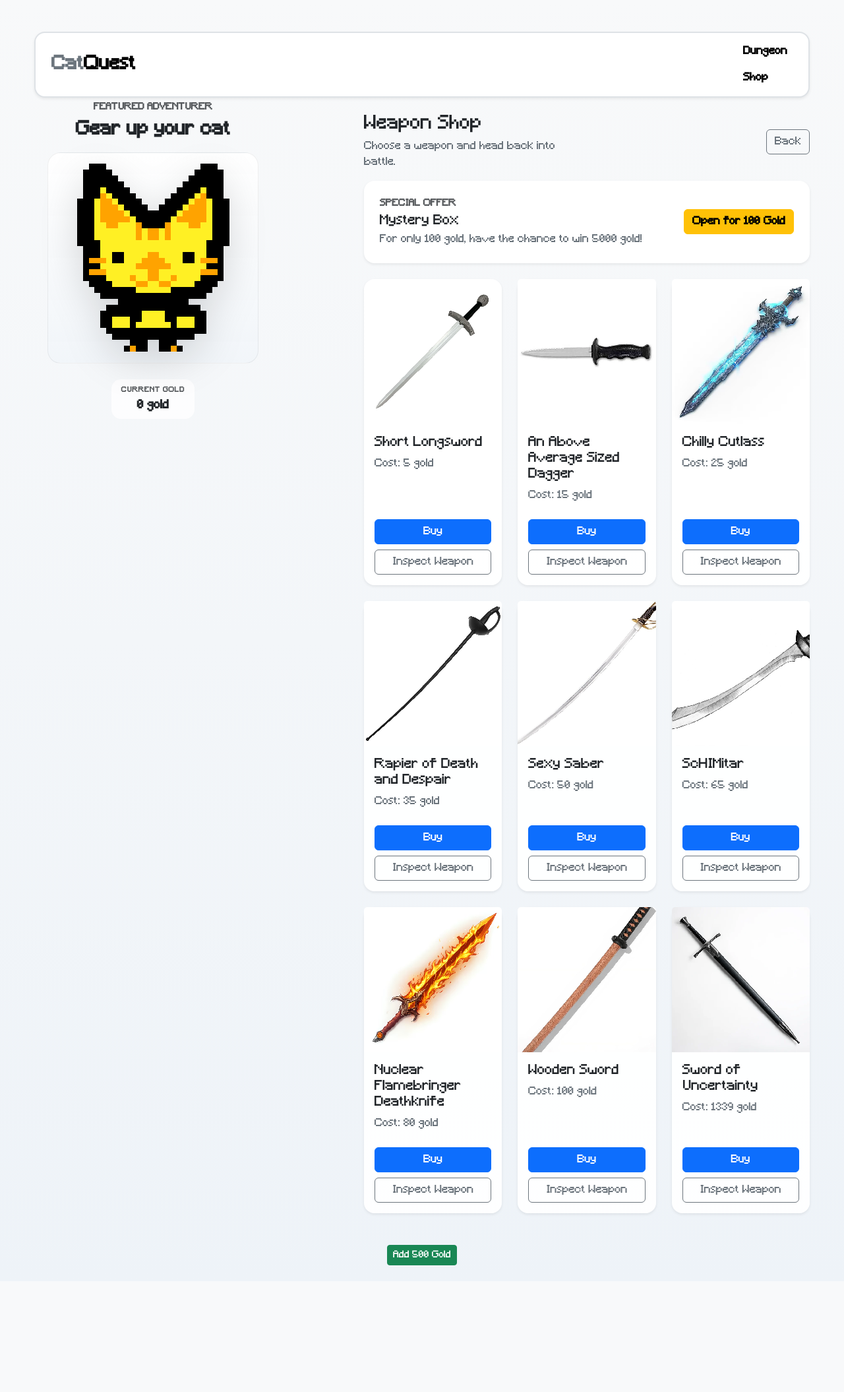
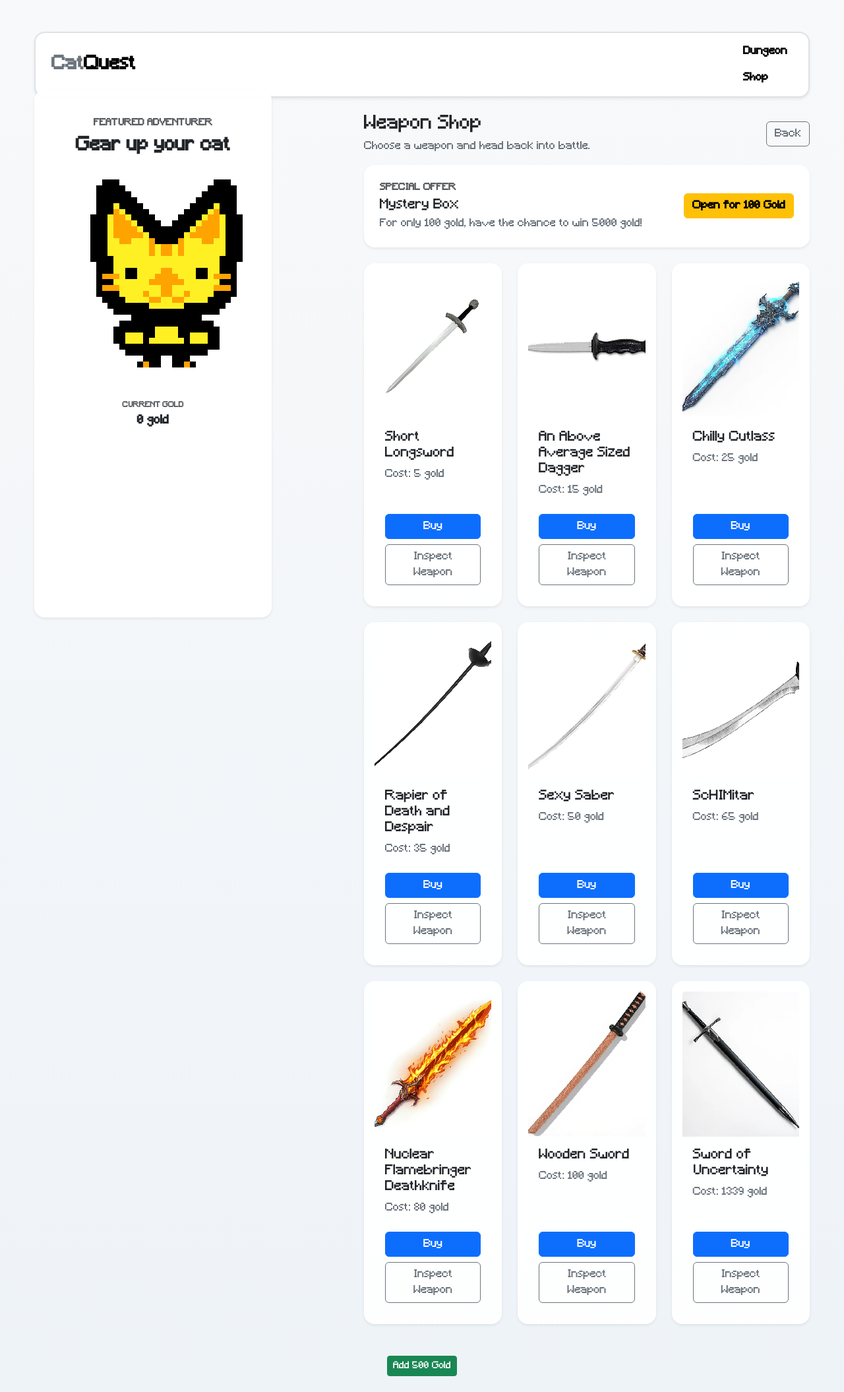
Before and after one commit to robertmoa/catquest, a Flask app: page /shop in a window 1280 px wide. Shown: the whole page at 66% size. Before the commit the page ends 1918 px from the top, so only its background shows below. Run offline with Flask 3, Linux system fonts and the light colour scheme.

Commit message:
fixed the shop.css to match the other css pages

```diff
--- a/static/css/shop.css
+++ b/static/css/shop.css
@@ -1,73 +1,32 @@
+@import url('https://cdn.jsdelivr.net/npm/bootstrap@5.3.2/dist/css/bootstrap.min.css');
+
+@font-face {
+  font-family: 'Minecraft';
+  src: url('../fonts/Minecraft.ttf') format('truetype');
+  font-weight: normal;
+  font-style: normal;
+}
+
+:root {
+  --bs-body-font-family: "Minecraft", sans-serif;
+}
+
 body {
   background: linear-gradient(180deg, #f8f9fa 0%, #eef3f8 100%);
 }
 
+/* Layout */
 .shop-page {
   max-width: 1200px;
+  margin: 0 auto;
 }
 
-.shop-sidebar-column {
-  position: relative;
-}
-
-.shop-navbar {
-  backdrop-filter: blur(8px);
-}
-
+/* Cards */
 .shop-feature-card,
 .shop-item-card {
   background-color: rgba(255, 255, 255, 0.96);
-}
-
-.shop-feature-card {
-  background: transparent;
-  box-shadow: none !important;
-}
-
-.shop-feature-body {
-  padding: 1rem 1rem 0.75rem !important;
-}
-
-.shop-subtitle {
-  max-width: 38ch;
-}
-
-.shop-fixed-panel {
-  position: fixed;
-  top: 8.5rem;
-  width: min(100%, 360px);
-}
-
-.shop-cat-frame {
-  width: 320px;
-  min-height: 320px;
+  border-radius: 8px;
   padding: 1rem;
-  border-radius: 1.25rem;
-  border: 1px solid rgba(0, 0, 0, 0.06);
-  background: linear-gradient(180deg, rgba(255, 255, 255, 0.98) 0%, rgba(241, 245, 249, 0.96) 100%);
-}
-
-.shop-cat-image {
-  max-width: 285px;
-  width: 100%;
-  filter: drop-shadow(0 18px 28px rgba(0, 0, 0, 0.14));
-}
-
-.shop-gold-panel {
-  display: inline-block;
-  padding: 0.6rem 0.9rem;
-  border-radius: 0.9rem;
-  background: rgba(255, 255, 255, 0.75);
-}
-
-.shop-gold-label {
-  font-size: 0.65rem;
-  letter-spacing: 0.08em;
-}
-
-.shop-gold-value {
-  font-size: 1.1rem;
-  font-weight: 700;
 }
 
 .shop-item-card {
@@ -78,6 +37,7 @@ body {
   transform: translateY(-4px);
 }
 
+/* Images */
 .shop-item-image {
   height: 220px;
   object-fit: cover;
@@ -87,37 +47,53 @@ body {
   object-fit: contain;
 }
 
-.shop-bottom-controls {
-  max-width: 1200px;
-  margin: 0 auto;
+/* Sidebar */
+.shop-fixed-panel {
+  position: fixed;
+  top: 8.5rem;
+  width: min(100%, 360px);
 }
 
+/* Cat display */
+.shop-cat-frame {
+  width: 320px;
+  min-height: 320px;
+  padding: 1rem;
+  border-radius: 1rem;
+  background-color: #ffffff;
+}
+
+.shop-cat-image {
+  width: 100%;
+  max-width: 285px;
+}
+
+/* Gold display */
+.shop-gold-panel {
+  display: inline-block;
+  padding: 0.5rem 0.8rem;
+  border-radius: 0.8rem;
+  background-color: #ffffff;
+}
+
+.shop-gold-label {
+  font-size: 0.7rem;
+}
+
+.shop-gold-value {
+  font-size: 1.1rem;
+  font-weight: bold;
+}
+
+/* Responsive */
 @media (max-width: 991.98px) {
-  .shop-sidebar-column {
-    position: static;
-  }
-
-  .shop-header {
-    gap: 1rem;
-    flex-direction: column;
-    align-items: flex-start !important;
-  }
-
   .shop-fixed-panel {
     position: static;
     width: 100%;
-  }
-
-  .shop-feature-body {
-    padding: 1.5rem !important;
   }
 
   .shop-cat-frame {
     width: 100%;
     max-width: 320px;
   }
-
-  .shop-subtitle {
-    max-width: none;
-  }
 }
```
